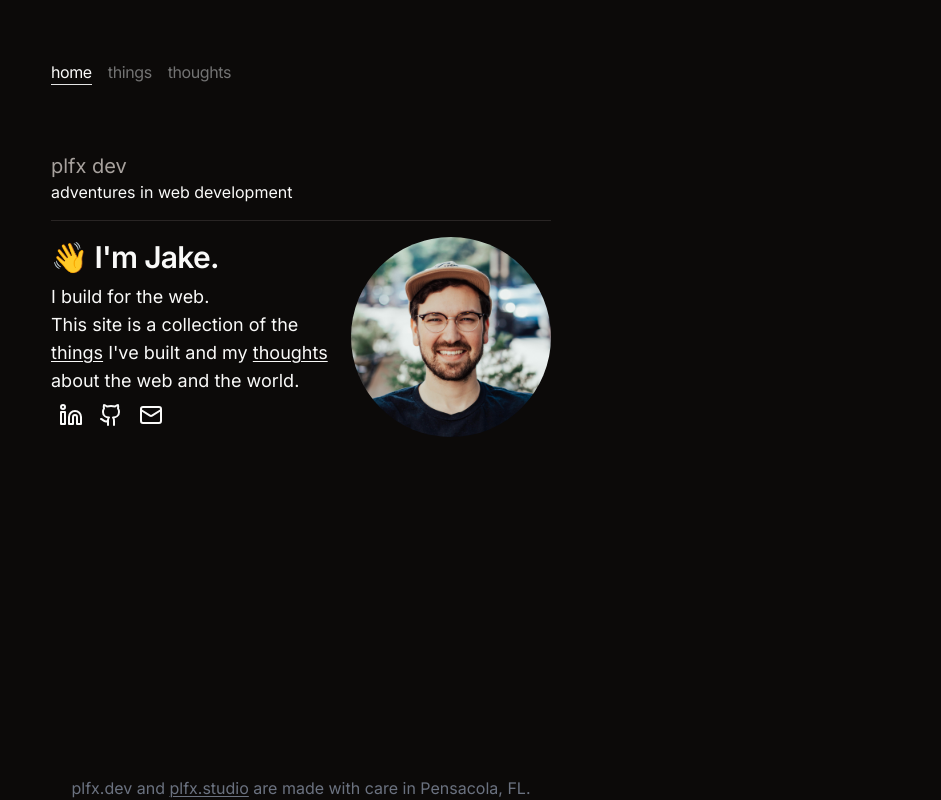
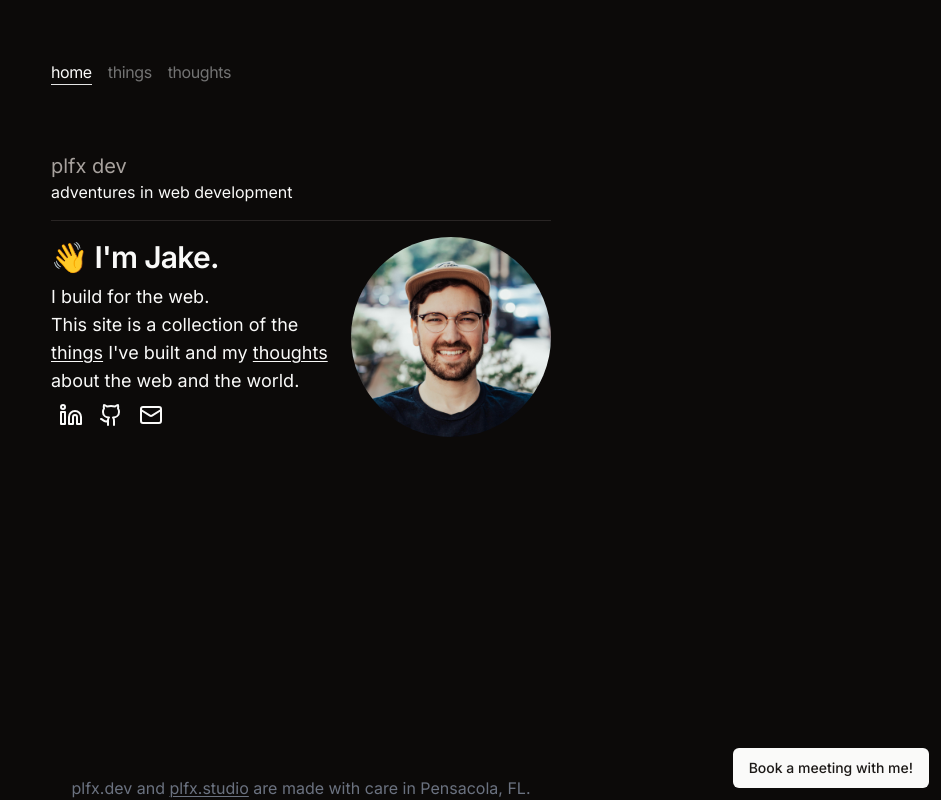
Before and after one commit to panzacoder/plfx-dev, a Next.js app: page / in a window 1280 px wide. Shown: the whole page, without its empty margins (339-1280 px from the left). Built offline with nearby package versions, Linux system fonts and the light colour scheme.

Commit message:
Add booking buttton

```diff
--- a/app/layout.tsx
+++ b/app/layout.tsx
@@ -4,6 +4,7 @@ import "./globals.css";
 import { Navbar } from "@/components/navbar";
 import { Footer } from "@/components/footer";
 import { TooltipProvider } from "@/components/ui/tooltip";
+import { BookMeetingButton } from "@/components/book-meeting-button";
 
 const inter = Inter({ subsets: ["latin"] });
 
@@ -57,6 +58,8 @@ export default function RootLayout({
             {/* <SpeedInsights /> */}
           </TooltipProvider>
         </main>
+        <BookMeetingButton />
+
         <Footer />
       </body>
     </html>
--- /dev/null
+++ b/components/book-meeting-button.tsx
@@ -0,0 +1,14 @@
+import { Button } from "./ui/button";
+import { Link } from "./ui/link";
+
+export function BookMeetingButton() {
+  return (
+    <Link
+      buttonProps={{ variant: "default" }}
+      href="https://cal.com/plfx.dev"
+      className="w-min fixed bottom-3 right-3"
+    >
+      Book a meeting with me!
+    </Link>
+  );
+}
--- a/components/navbar.tsx
+++ b/components/navbar.tsx
@@ -3,8 +3,8 @@
 import { motion, LayoutGroup } from "framer-motion";
 import { usePathname } from "next/navigation";
 import { Suspense } from "react";
-import Link from "next/link";
 import clsx from "clsx";
+import { Link } from "@/components/ui/link";
 
 const navItems = {
   "/": {
@@ -52,7 +52,7 @@ function NavItem({ path, name }: { path: string; name: string }) {
       key={path}
       href={path}
       className={clsx(
-        "transition-all hover:text-neutral-800 dark:hover:text-neutral-200 flex align-middle",
+        "no-underline transition-all hover:text-neutral-800 dark:hover:text-neutral-200 flex align-middle",
         {
           "text-neutral-500": !isActive,
         },
--- a/components/ui/link.tsx
+++ b/components/ui/link.tsx
@@ -5,16 +5,16 @@ import clsx from "clsx";
 export type LinkProps = React.ComponentProps<typeof NextLink>;
 export function Link({
   className = "",
-  buttonVariant,
+  buttonProps,
   ...props
 }: LinkProps & {
-  buttonVariant?: ButtonVariantProps;
+  buttonProps?: ButtonVariantProps;
 }): JSX.Element {
   return (
     <NextLink
       className={clsx(
-        buttonVariant
-          ? buttonVariants(buttonVariant)
+        buttonProps
+          ? buttonVariants(buttonProps)
           : "underline underline-offset-2 decoration-from-font hover:decoration-gray-400",
 
         className,
--- a/components/ui/outlink-icon.tsx
+++ b/components/ui/outlink-icon.tsx
@@ -1,7 +1,6 @@
 import { Tooltip, TooltipContent, TooltipTrigger } from "./tooltip";
 import { Link, LinkProps } from "./link";
 import Typography from "./typography";
-import { ReactNode } from "react";
 
 export function OutlinkIcon({
   children,
@@ -14,7 +13,7 @@ export function OutlinkIcon({
         <Link
           href={href}
           target="_blank"
-          buttonVariant={{ variant: "ghost", size: "icon" }}
+          buttonProps={{ variant: "ghost", size: "icon" }}
         >
           {children}
         </Link>
```
Also changed, not shown: 1 other file (tests, documents, lock files or other folders).
